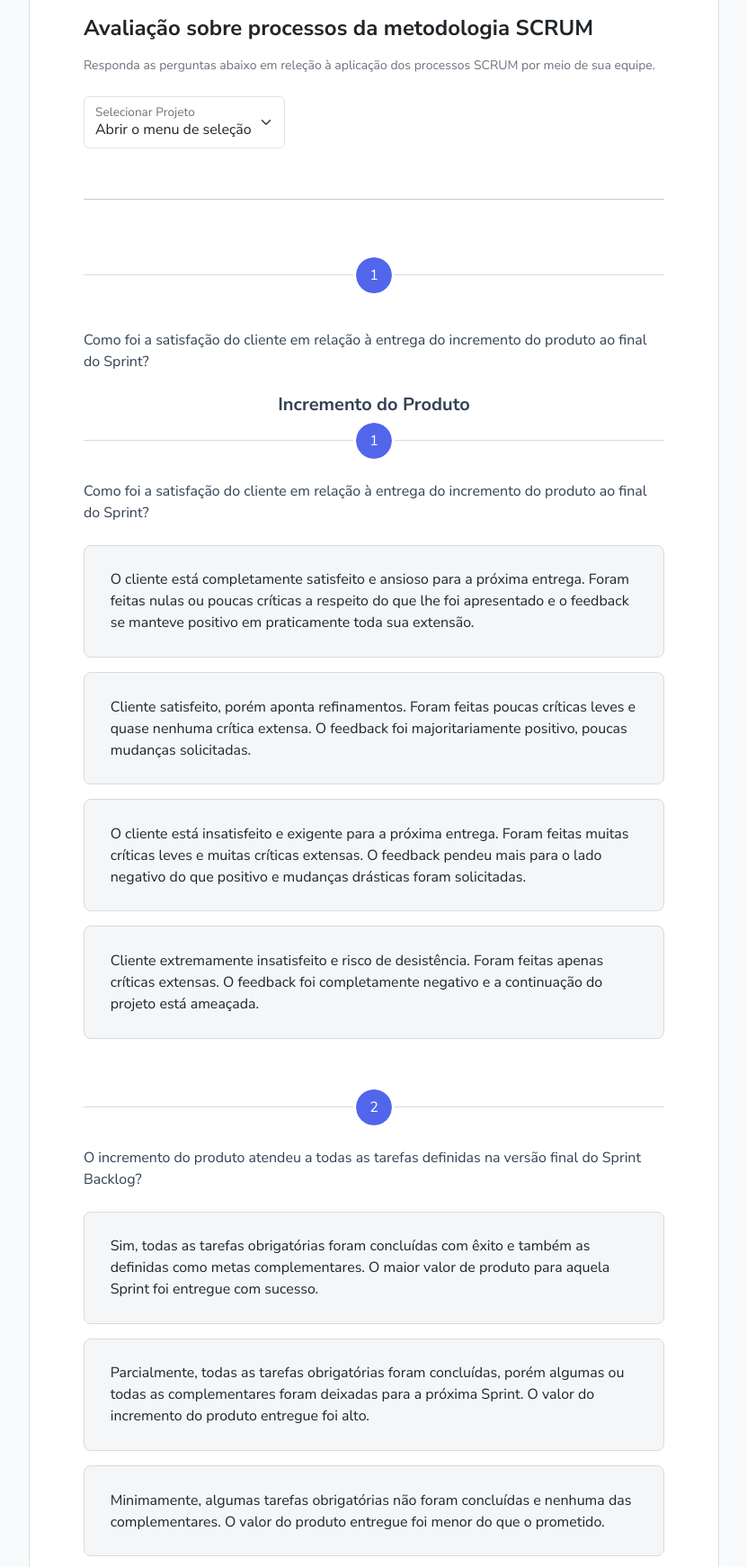
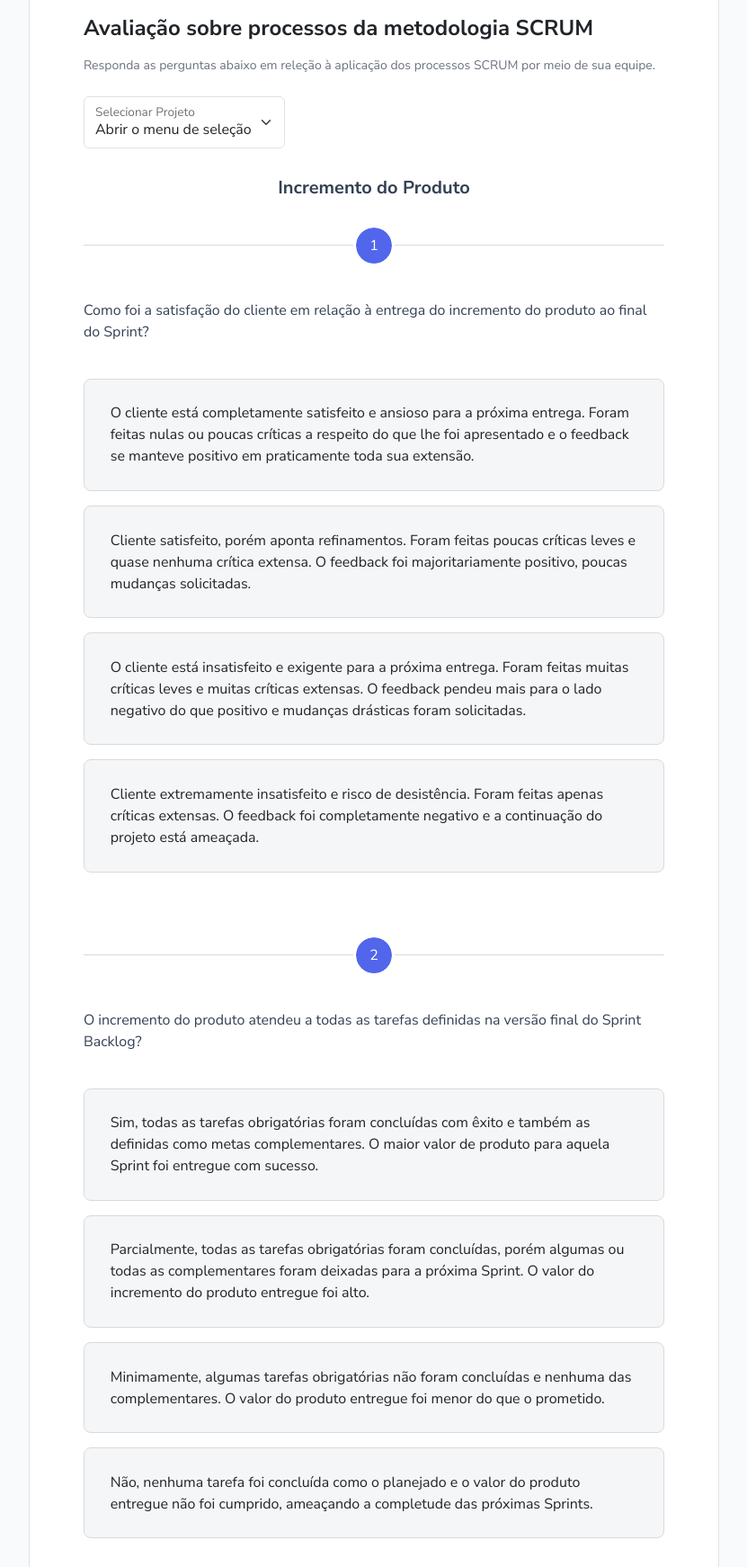
Before and after one commit to PigeonsCode/Equipe-PigeonCode, a Flask app: page /formulario-avaliativo in a window 1280 px wide. Shown: the part 178-1920 px from the top of the page at 90% size, without its empty margins (224-1055 px from the left). Run offline with Flask 3, Linux system fonts and the light colour scheme; some libraries are stand-ins or nearby versions.

Commit message:
chore: Ajuste de código do arquivo de forms pós merge

```diff
--- a/src/projeto/templates/forms.html
+++ b/src/projeto/templates/forms.html
@@ -15,16 +15,6 @@
                     <label >Selecionar Projeto</label>
                 </div>
             </div>
-
-            <form method="POST" class="d-flex flex-column gap-3 mt-3  m-auto">
-                {{form.csrf_token}}
-                {{form.hidden_tag() }}
-                <hr class="question-divider mb-4 mt-4">
-                <div class="question-divider mt-4 mb-4">
-                    <span>1</span>
-                </div>
-                <div>
-                    {{form.incremento_do_produto_p1.label(class="mb-4 text-dark-gray")}}
 
             <form method="POST" class="d-flex flex-column gap-3 mt-3 m-auto">
                 {{form.csrf_token}}
@@ -143,124 +133,11 @@
                         {{ radio_item.label(class="radio__label") }}
                     {% endfor %}
                 </div>
-                   <hr class="question-divider mb-4 mt-4">
-            </form>
-
-
-
-
-
-
-
-
-
-
-
-
-
-
-
-
-
-
-
-
-
-
-
-
-
-
-
-
-
-
-
-
-
-
-
-
-
-
-
-
-
-
-
-
-
-
-
-
-
-
-
-
-
-
-
-
-
-
-
-
-
-
-
-
-
-
-
-
-
-
-
-
-
-
-
-
-
-
-
-
-
-
-
-
-
-
-
-
-
-
-
-
-
-
-
-
-
-
-
-
-
-
-
-
-
-
-
-
-            <form method="POST" class="d-flex flex-column gap-3 mt-3  m-auto">
-                {{form.csrf_token}}
-                {{form.hidden_tag() }}
 
                 <div class="question-divider mt-4 mb-4">
                     <span>4</span>
                 </div>
-                <div>
+
                 {{form.sprint_retrospective_p4.label(class="mb-4 text-dark-gray")}}
                 <div class="radio-container">
                     {% for radio_item in form.sprint_retrospective_p4 %}
@@ -268,19 +145,12 @@
                         {{ radio_item.label(class="radio__label") }}
                     {% endfor %}
                 </div>
-                </div>
 
-                <hr class="question-divider mb-4 mt-4">
-            </form>
-
-            <form method="POST" class="d-flex flex-column gap-3 mt-3  m-auto">
-                {{form.csrf_token}}
-                {{form.hidden_tag() }}
                 <h5 class="fw-bold text-center text-dark-gray">Burnup</h5>
                 <div class="question-divider mt-4 mb-4">
                     <span>1</span>
                 </div>
-                <div>
+
                 {{form. burnup_p1.label(class="mb-4 text-dark-gray")}}
                 <div class="radio-container">
                     {% for radio_item in form. burnup_p1 %}
@@ -288,21 +158,12 @@
                         {{ radio_item.label(class="radio__label") }}
                     {% endfor %}
                 </div>
-                </div>
-
-                <hr class="question-divider mb-4 mt-4">
-            </form>
-
-            <form method="POST" class="d-flex flex-column gap-3 mt-3  m-auto">
-                {{form.csrf_token}}
-                {{form.hidden_tag() }}
 
                 <h5 class="fw-bold text-center text-dark-gray">Sprint Backlog</h5>
                 <div class="question-divider mt-4 mb-4">
                     <span>1</span>
                 </div>
 
-                <div>
                 {{form.sprint_backlog_p1.label(class="mb-4 text-dark-gray")}}
                 <div class="radio-container">
                     {% for radio_item in form.sprint_backlog_p1 %}
@@ -310,20 +171,11 @@
                         {{ radio_item.label(class="radio__label") }}
                     {% endfor %}
                 </div>
-                </div>
 
-                <hr class="question-divider mb-4 mt-4">
-            </form>
-
-            <form method="POST" class="d-flex flex-column gap-3 mt-3  m-auto">
-                {{form.csrf_token}}
-                {{form.hidden_tag() }}
                 <div class="question-divider mt-4 mb-4">
                     <span>2</span>
                 </div>
 
-
-                <div>
                 {{form.sprint_backlog_p2.label(class="mb-4 text-dark-gray")}}
                 <div class="radio-container">
                     {% for radio_item in form.sprint_backlog_p2 %}
@@ -331,20 +183,11 @@
                         {{ radio_item.label(class="radio__label") }}
                     {% endfor %}
                 </div>
-                </div>
 
-                <hr class="question-divider mb-4 mt-4">
-            </form>
-
-            <form method="POST" class="d-flex flex-column gap-3 mt-3  m-auto">
-                {{form.csrf_token}}
-                {{form.hidden_tag() }}
                  <div class="question-divider mt-4 mb-4">
                     <span>3</span>
                 </div>
 
-
-                <div>
                 {{form.sprint_backlog_p3 .label(class="mb-4 text-dark-gray")}}
                 <div class="radio-container">
                     {% for radio_item in form.sprint_backlog_p3 %}
@@ -352,19 +195,11 @@
                         {{ radio_item.label(class="radio__label") }}
                     {% endfor %}
                 </div>
-                </div>
 
-                <hr class="question-divider mb-4 mt-4">
-            </form>
-
-            <form method="POST" class="d-flex flex-column gap-3 mt-3  m-auto">
-                {{form.csrf_token}}
-                {{form.hidden_tag() }}
                  <div class="question-divider mt-4 mb-4">
                     <span>4</span>
                 </div>
 
-                <div>
                 {{form.sprint_backlog_p4.label(class="mb-4 text-dark-gray")}}
                 <div class="radio-container">
                     {% for radio_item in form.sprint_backlog_p4 %}
@@ -372,19 +207,12 @@
                         {{ radio_item.label(class="radio__label") }}
                     {% endfor %}
                 </div>
-                </div>
 
-                <hr class="question-divider mb-4 mt-4">
-            </form>
-
-            <form method="POST" class="d-flex flex-column gap-3 mt-3  m-auto">
-                {{form.csrf_token}}
-                {{form.hidden_tag() }}
                 <h5 class="fw-bold text-center text-dark-gray">Definition of done</h5>
                 <div class="question-divider mt-4 mb-4">
                     <span>1</span>
                 </div>
-                <div>
+
                 {{form.dod_p1.label(class="mb-4 text-dark-gray")}}
                 <div class="radio-container">
                     {% for radio_item in form.dod_p1 %}
@@ -392,19 +220,11 @@
                         {{ radio_item.label(class="radio__label") }}
                     {% endfor %}
                 </div>
-                </div>
 
-                <hr class="question-divider mb-4 mt-4">
-            </form>
-
-            <form method="POST" class="d-flex flex-column gap-3 mt-3  m-auto">
-                {{form.csrf_token}}
-                {{form.hidden_tag() }}
                 <div class="question-divider mt-4 mb-4">
                     <span>2</span>
                 </div>
 
-                <div>
                 {{form.dod_p2.label(class="mb-4 text-dark-gray")}}
                 <div class="radio-container">
                     {% for radio_item in form.dod_p2 %}
@@ -412,19 +232,11 @@
                         {{ radio_item.label(class="radio__label") }}
                     {% endfor %}
                 </div>
-                </div>
 
-                <hr class="question-divider mb-4 mt-4">
-            </form>
-
-            <form method="POST" class="d-flex flex-column gap-3 mt-3  m-auto">
-                {{form.csrf_token}}
-                {{form.hidden_tag() }}
                 <div class="question-divider mt-4 mb-4">
                     <span>3</span>
                 </div>
 
-                <div>
                 {{form.dod_p3 .label(class="mb-4 text-dark-gray")}}
                 <div class="radio-container">
                     {% for radio_item in form.dod_p3  %}
@@ -432,20 +244,12 @@
                         {{ radio_item.label(class="radio__label") }}
                     {% endfor %}
                 </div>
-                </div>
 
-                <hr class="question-divider mb-4 mt-4">
-            </form>
-
-            <form method="POST" class="d-flex flex-column gap-3 mt-3  m-auto">
-                {{form.csrf_token}}
-                {{form.hidden_tag() }}
                 <h5 class="fw-bold text-center text-dark-gray">Sprint review</h5>
-
                 <div class="question-divider mt-4 mb-4">
                     <span>1</span>
                 </div>
-                <div>
+
                 {{form.sprint_review_p1.label(class="mb-4 text-dark-gray")}}
                 <div class="radio-container">
                     {% for radio_item in form.sprint_review_p1 %}
@@ -453,20 +257,12 @@
                         {{ radio_item.label(class="radio__label") }}
                     {% endfor %}
                 </div>
-                </div>
 
-                {{form.botao_confirmar(class="btn btn-primary mt-5")}}
-            </form>
-
-            <form method="POST" class="d-flex flex-column gap-3 mt-3  m-auto">
-                {{form.csrf_token}}
-                {{form.hidden_tag() }}
                 <div class="question-divider mt-4 mb-4">
                     <span>2</span>
                 </div>
 
 
-                <div>
                 {{form.sprint_review_p2.label(class="mb-4 text-dark-gray")}}
                 <div class="radio-container">
                     {% for radio_item in form.sprint_review_p2 %}
@@ -474,14 +270,11 @@
                         {{ radio_item.label(class="radio__label") }}
                     {% endfor %}
                 </div>
-                </div>
 
 
+                {{form.botao_confirmar(class="btn btn-primary mt-5")}}
             </form>
-
-
         </section>
-
     </div>
 </main>
 
```
Lines whose indentation alone changed are shown as unchanged.
